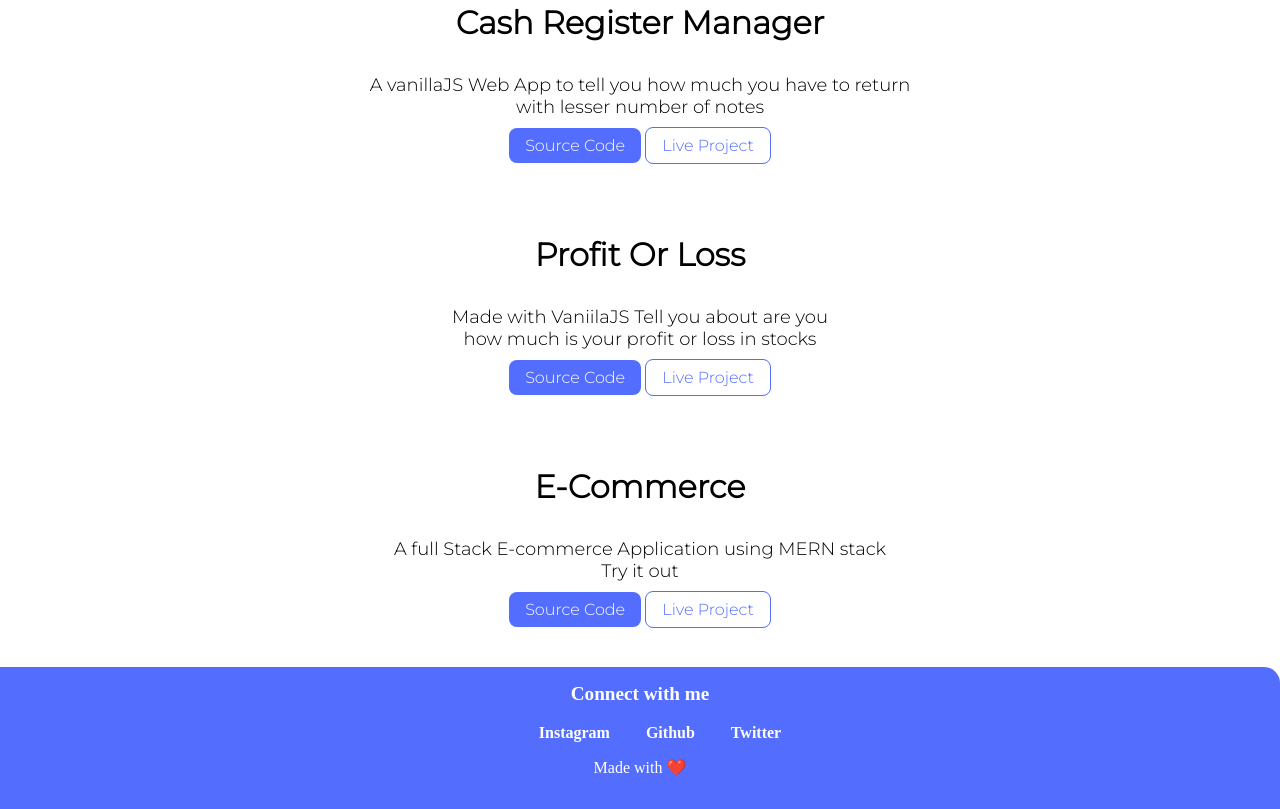
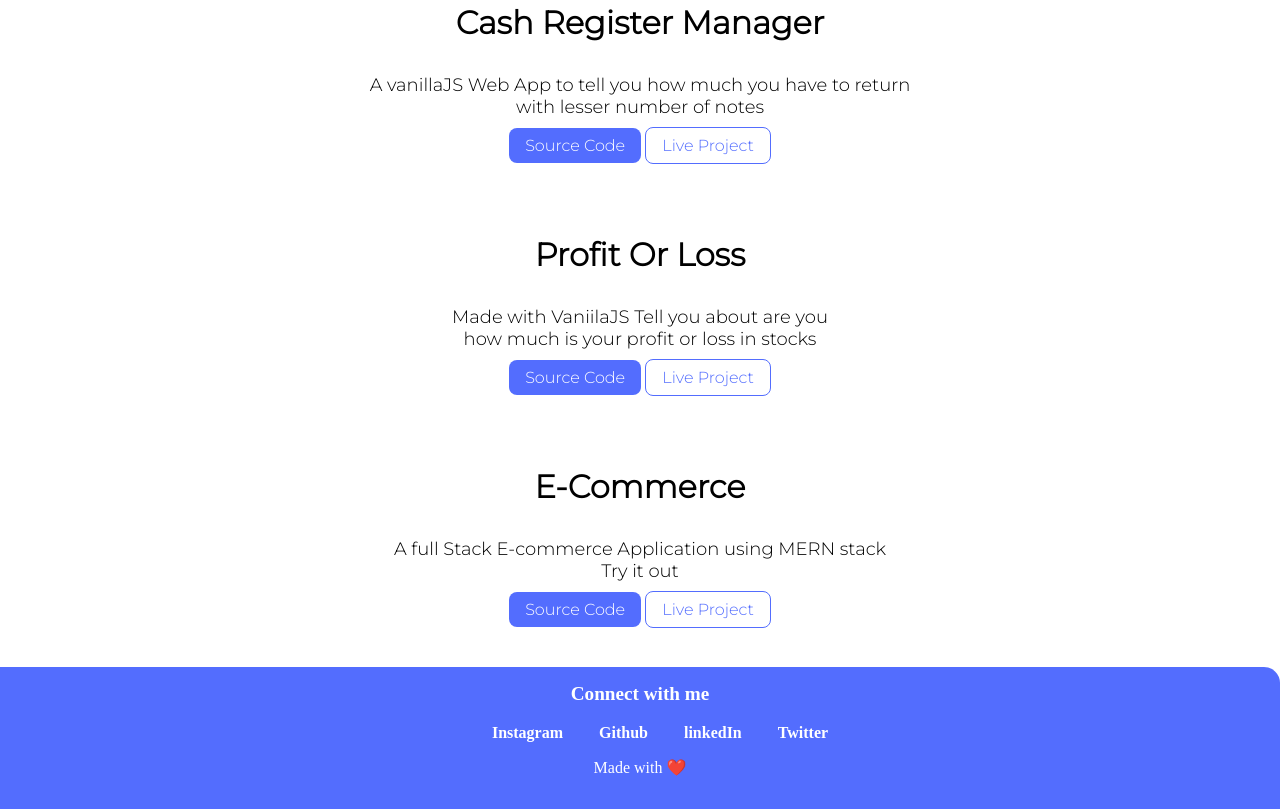
Before and after one commit to munjalSaksham71/Portfolio, a plain HTML site: page page/projects.html in a window 1280 px wide. Shown: the part 1643-2452 px from the top of the page. Drawn offline with Linux system fonts and the light colour scheme.

Commit message:
Update projects

```diff
--- a/page/projects.html
+++ b/page/projects.html
@@ -196,6 +196,14 @@
         <li class="center inline">
           <a
             class="color-white"
+            href="https://www.linkedin.com/in/saksham-munjal-49b159191/"
+            class="linkedIn"
+            >linkedIn</a
+          >
+        </li>
+        <li class="center inline">
+          <a
+            class="color-white"
             href="https://twitter.com/saksham6239"
             class="Twitter"
             >Twitter</a
```
Also changed, not shown: page/blogs.html (+8 -0 lines).
